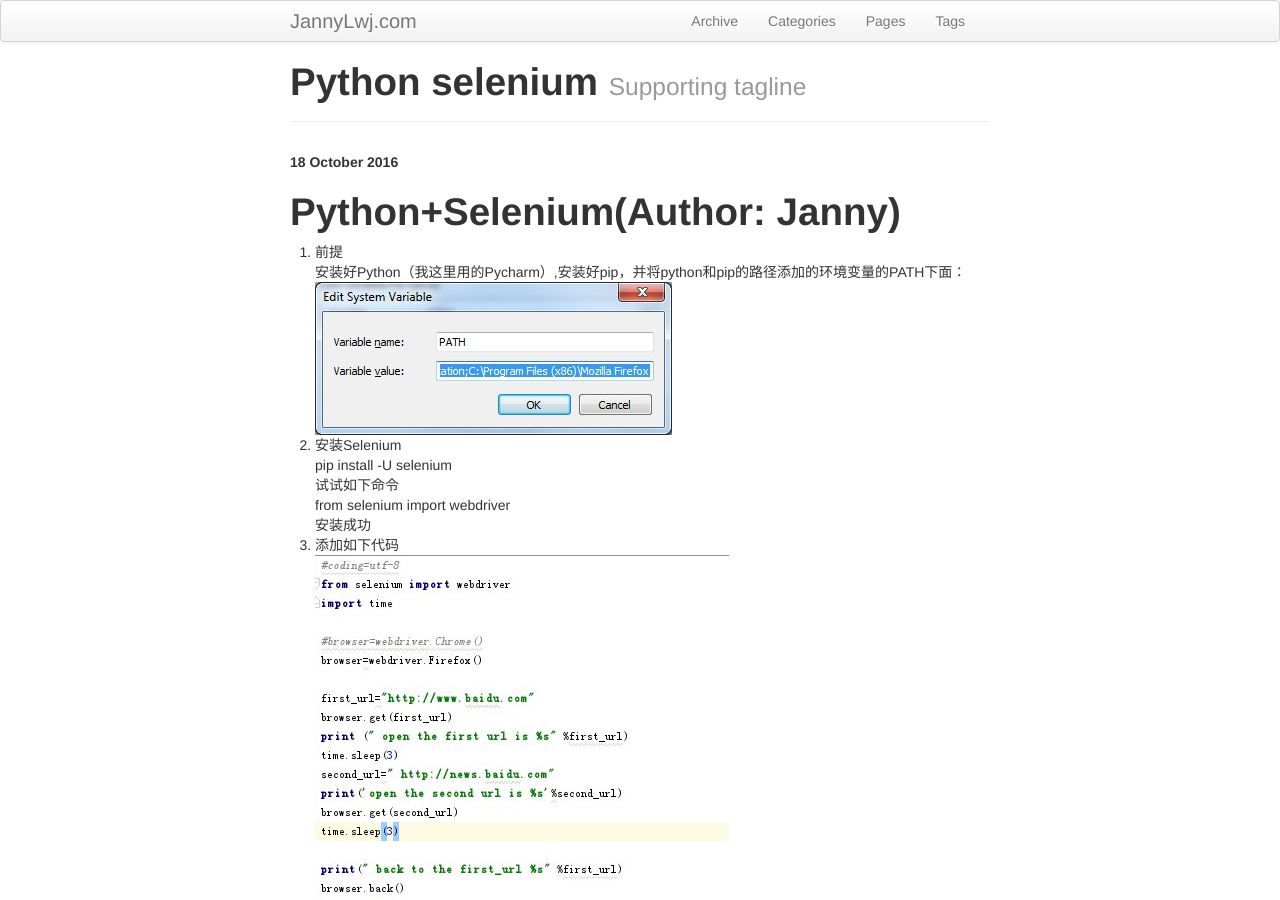
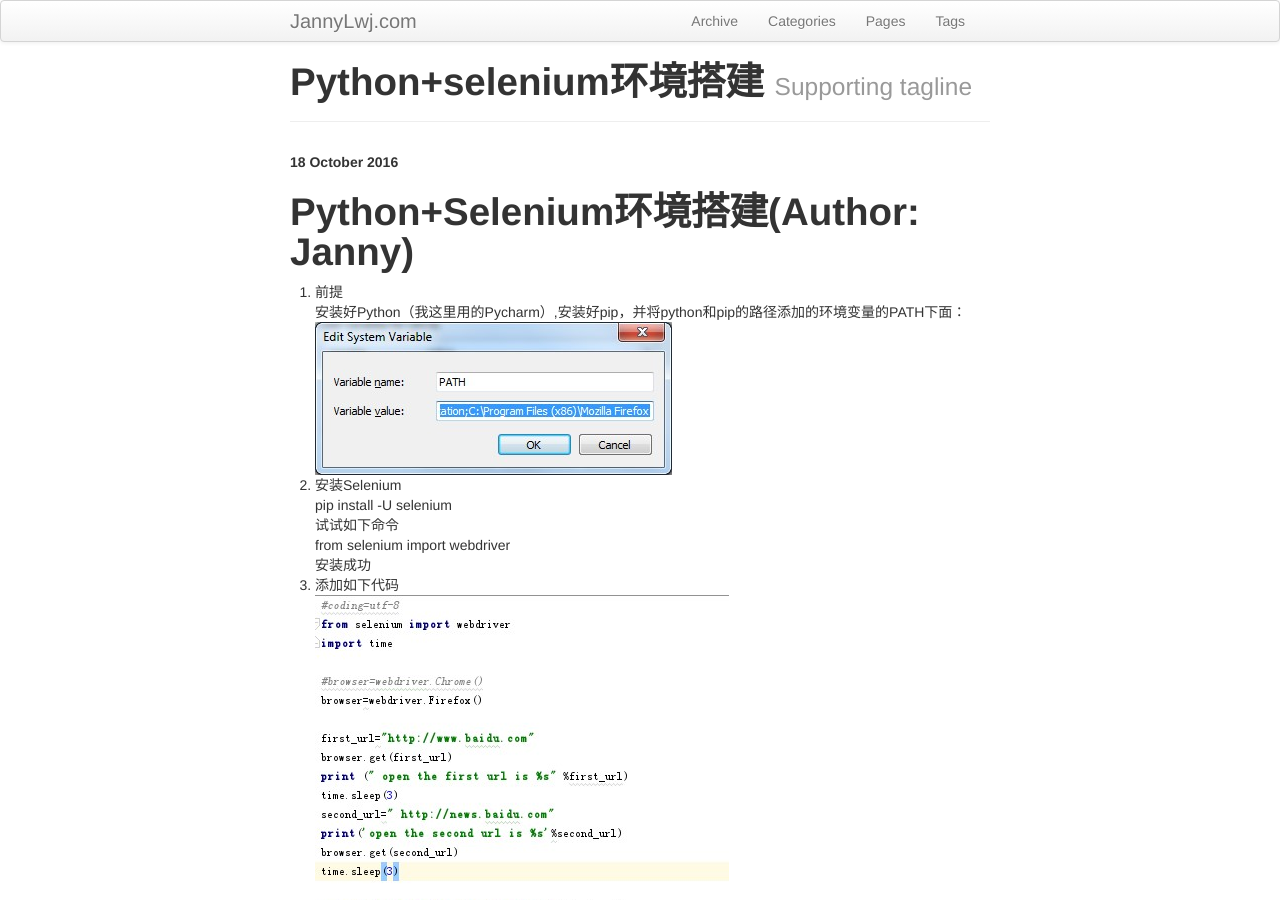
Before and after one commit to JannyLwj/JannyLwj.github.io, a Jekyll site: the page built from _posts/2016-10-18-Python+Selenium环境搭建.md, in a window 1280 px wide and 900 px high. Built offline with Jekyll 4.4.1, drawn with Linux system fonts in a browser that asks for light colours; comment, search, counter and statistics services are not loaded.

Commit message:
Update and rename 2016-10-18-Python Selenium.md to 2016-10-18-Python+Selenium环境搭建.md

```diff
--- a/_posts/2016-10-18-Python Selenium.md
+++ b/_posts/2016-10-18-Python+Selenium环境搭建.md
@@ -5,7 +5,7 @@
 tags : [Python, Selenium]
 ---
 
-#   Python+Selenium(Author: Janny)
+#   Python+Selenium环境搭建(Author: Janny)
 1. 前提
 安装好Python（我这里用的Pycharm）,安装好pip，并将python和pip的路径添加的环境变量的PATH下面：
 <img src="/assets/images/web1.jpg" alt=" " class="img-responsive" />
```
